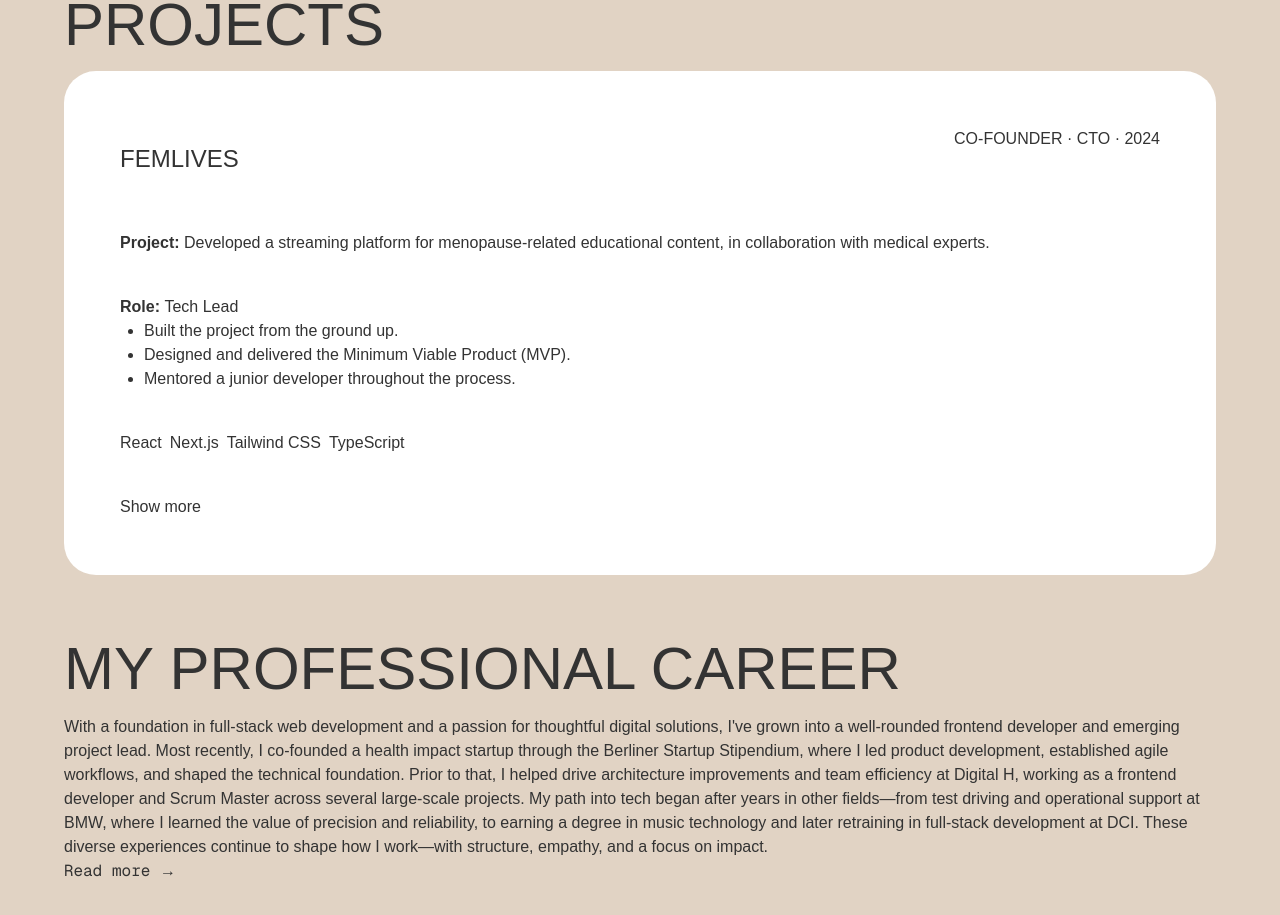
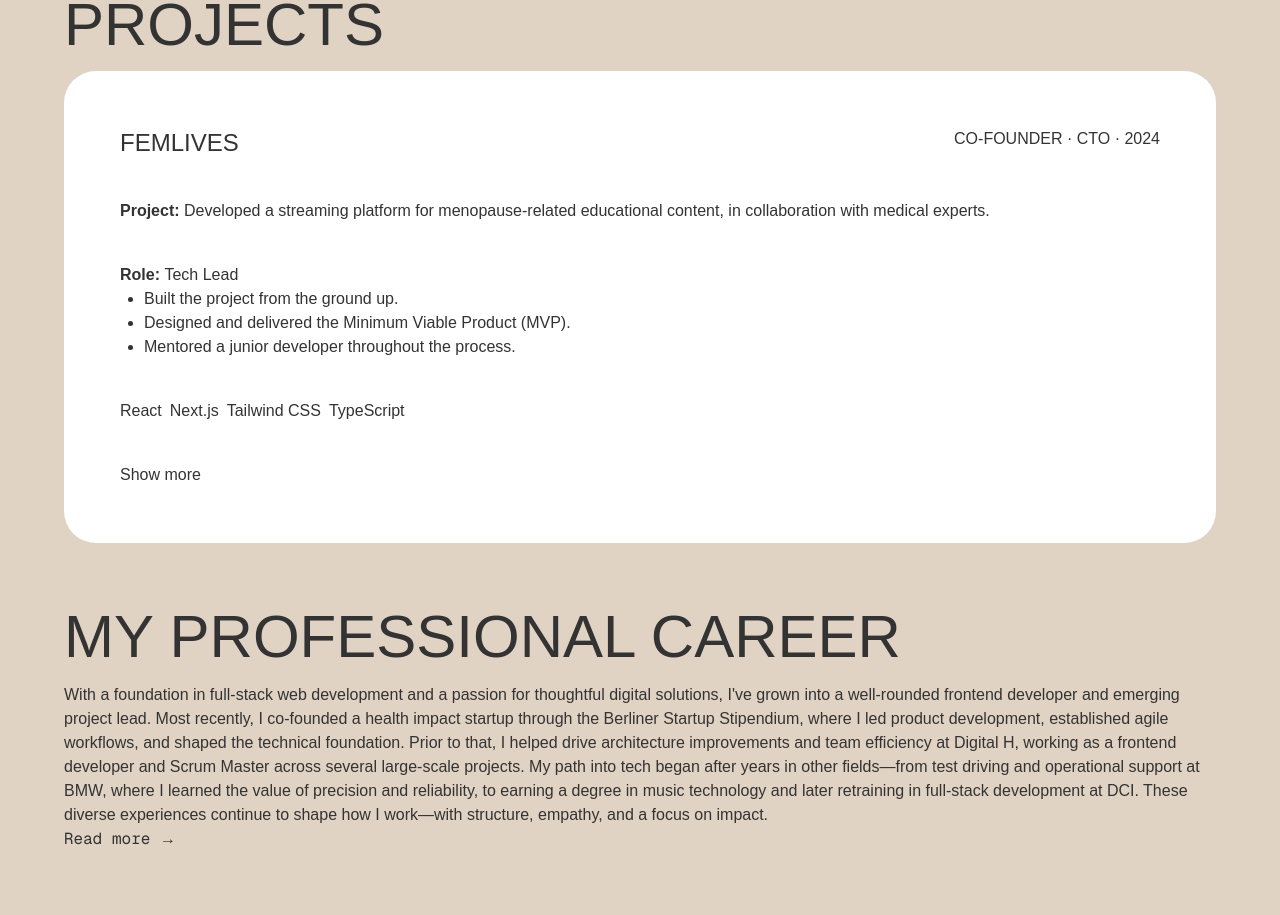
Before and after one commit to SimonSchoetz/simon-schoetz-website-2025, a Next.js app: page / in a window 1280 px wide. Shown: the part 1220-2135 px from the top of the page. Built offline with nearby package versions, Linux system fonts and the light colour scheme.

Commit message:
remove padding from H3

```diff
--- a/components/Headings.tsx
+++ b/components/Headings.tsx
@@ -25,7 +25,7 @@ export const H2: FCProps<HtmlProps<'h2'> & Props> = ({ text, ...props }) => {
 
 export const H3: FCProps<HtmlProps<'h3'> & Props> = ({ text, ...props }) => {
   return (
-    <h3 {...props} className={`text-2xl py-4 uppercase ${props.className}`}>
+    <h3 {...props} className={`text-2xl uppercase ${props.className}`}>
       {text}
     </h3>
   );
```
